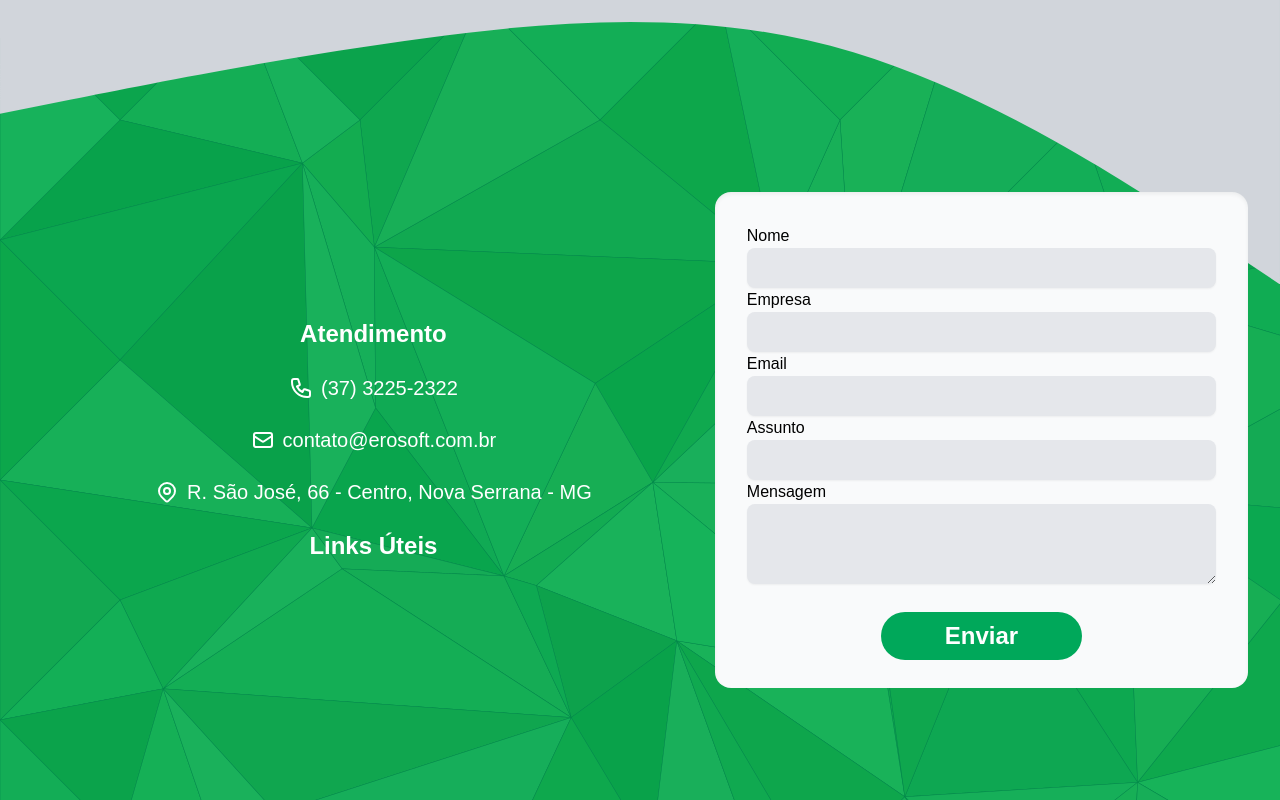
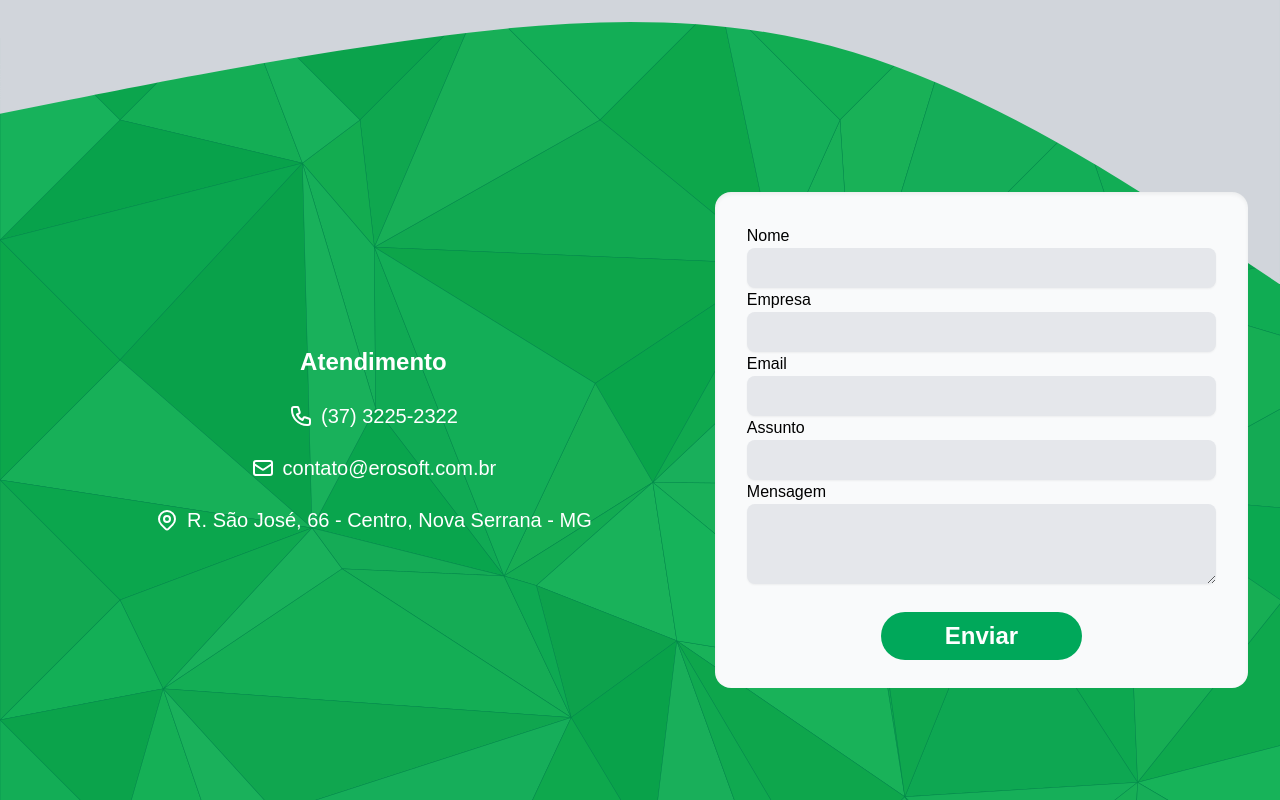
Before and after one commit to lbsn2000/erosoft-website-nextjs-PRIVATE, a Next.js app: page / in a window 1280 px wide. Shown: the part 2400-3200 px from the top of the page. Built offline with nearby package versions, Linux system fonts and the light colour scheme; no server answers.

Commit message:
18/11/21 - secaocontato/index

```diff
--- a/src/components/SecaoContato/index.tsx
+++ b/src/components/SecaoContato/index.tsx
@@ -13,7 +13,7 @@ export default function SecaoContato() {
             <section id={"secao-contato"} className={"background-triangle "}>
                   <div className={`flex flex-col min-h-screen w-full bg-erosoft-green-1 bg-opacity-80`}>
 
-                <WaveBackgroundSVG />
+                        <WaveBackgroundSVG/>
 
                         <div id="conteudo"
                               className={`
@@ -72,16 +72,6 @@ export default function SecaoContato() {
                                                 {endereco}
                                           </span>
                                     </div>
-                        <div className="hidden sm:flex">
-                            <h2
-                                className={`
-                                text-white font-bold
-                                text-xl md:text-2xl 2xl:text-4xl
-                                my-1 lg:my-3
-                                    `}>
-                                Links Úteis
-                            </h2>
-                        </div>
                               </div>
 
 
```
Lines whose indentation alone changed are shown as unchanged.
